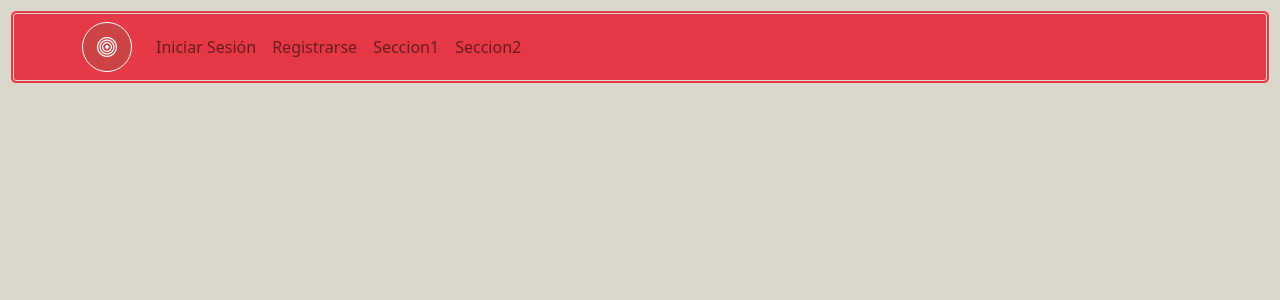
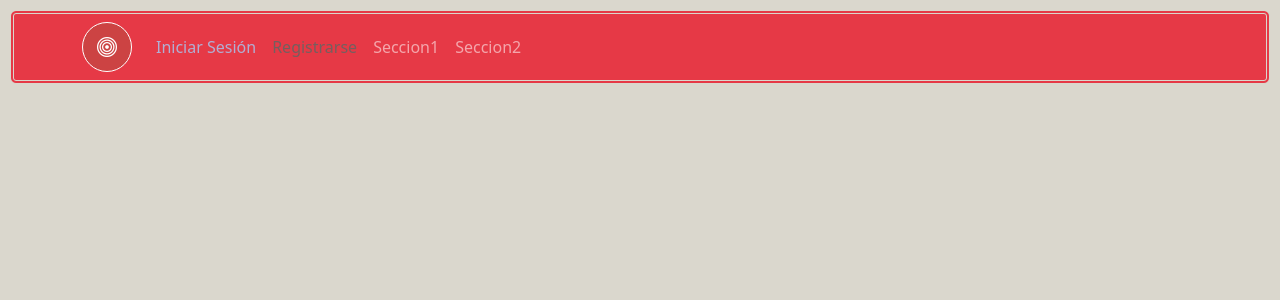
Before and after one commit to SK-ClaudioBustos/gun-shop, a React (Create React App) app: page / in a window 1280 px wide. Shown: the top 300 px of the page. Built offline with nearby package versions, Linux system fonts and the light colour scheme.

Commit message:
change : NavBarFixed por NavB change : estilos de botones del navbar

```diff
--- a/src/App.js
+++ b/src/App.js
@@ -1,13 +1,13 @@
 // Style
 import './sass/App.scss';
 // Components
-import NavBarFixed from './components/NavBarFixed';
+import NavB from './components/NavB';
 
 
 function App() {
   return (
     <div className="App">
-      <NavBarFixed></NavBarFixed>
+      <NavB></NavB>
     </div>
   );
 }
--- a/src/components/NavBarFixed.jsx
+++ b/src/components/NavB.jsx
@@ -1,13 +1,13 @@
 import Container from 'react-bootstrap/Container';
 import Nav from 'react-bootstrap/Nav';
 import Navbar from 'react-bootstrap/Navbar';
-import "../sass/NavBarFixed.scss"
+import "../sass/NavB.scss"
 
 
 function NavBarFixed() {
   return (
         <div className='navbar-container'>
-            <Navbar className="navbar-f rounded" variant="light" expand="md">
+            <Navbar className="navbar-f rounded" variant="dark" expand="md">
                 <Container>
                     <Navbar.Brand className="navbar-brand d-flex align-items-center justify-content-center" href="#">
                             <i className="navbar-ico bi bi-bullseye"></i>
@@ -17,8 +17,8 @@ function NavBarFixed() {
                     </Navbar.Toggle>
                     <Navbar.Collapse id="basic-navbar-nav">
                         <Nav className="me-auto">
-                            <Nav.Link href="#ing">Iniciar Sesión</Nav.Link>
-                            <Nav.Link href="#reg">Registrarse</Nav.Link>
+                            <Nav.Link id="nav-l-ing" href="#ing">Iniciar Sesión</Nav.Link>
+                            <Nav.Link id="nav-l-reg" href="#reg">Registrarse</Nav.Link>
                             <Nav.Link href="#seccion1">Seccion1</Nav.Link>
                             <Nav.Link href="#seccio2">Seccion2</Nav.Link>
                         </Nav>
--- a/src/sass/NavBarFixed.scss
+++ b/src/sass/NavB.scss
@@ -20,8 +20,20 @@ $grey: #dad7cd;
             color: #fff;
         }
     }
-    #nav-a {
-        height: 30px;
-        text-decoration: none;
+    #nav-l-ing {
+        color: #b1aed3;
+        transition: all 0.2s ease-in-out;
+        &:hover {
+            color: #2a89d7;
+        }
+    }
+
+
+    #nav-l-reg {
+        transition: all 0.2s ease-in-out;
+        color: #745f5f;
+        &:hover {
+            color: #928e55;
+        }
     }
 }
```
